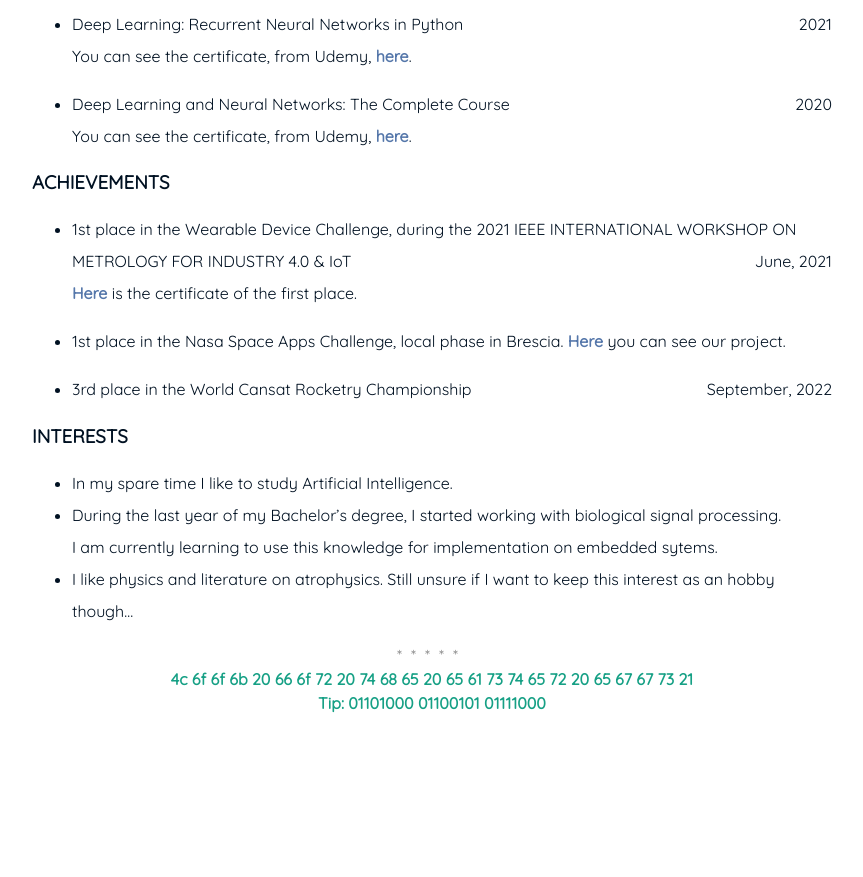
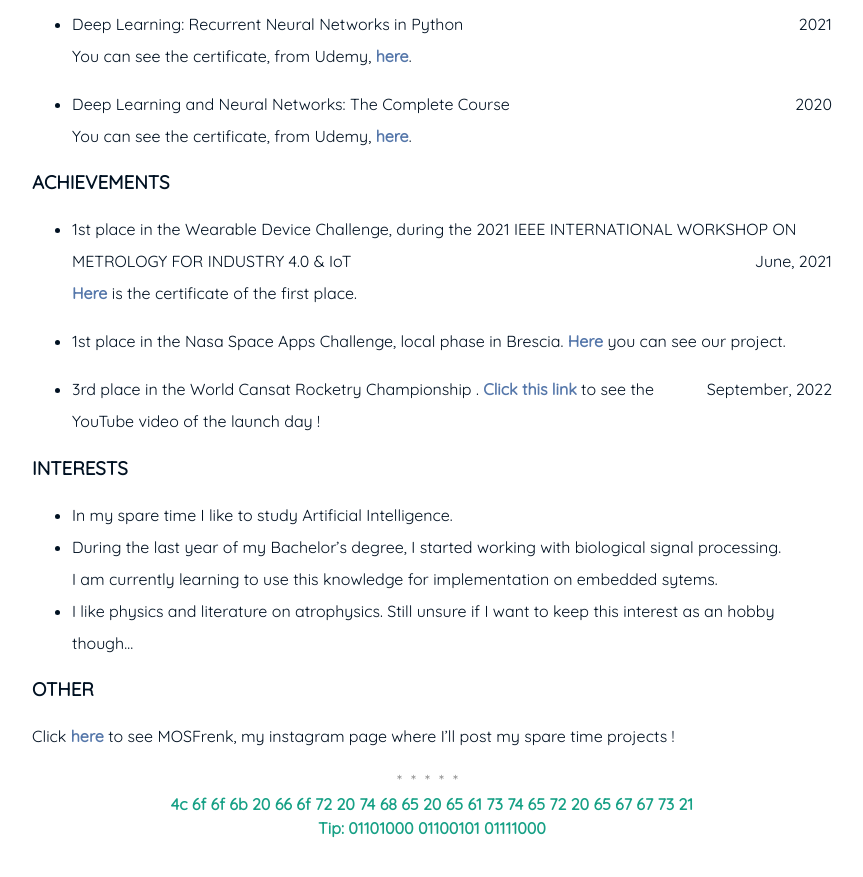
Before and after one commit to FreShq99/frenkishqepa.com, a Jekyll site: the page built from resume.md, in a window 1280 px wide and 900 px high, scrolled down 1070 px. Shown: the top 877 px of the window, without its empty margins (208-1071 px from the left). Built offline with Jekyll 4.4.1, drawn with Linux system fonts in a browser that asks for light colours; before the commit the page ends 1845 px from its top, so only the background shows below that.

Commit message:
Update resume.md

```diff
--- a/resume.md
+++ b/resume.md
@@ -49,7 +49,8 @@ You can see the certificate, from Udemy, [here](https://www.udemy.com/certificat
 - 1st place in the Nasa Space Apps Challenge, local phase in Brescia.
 [Here](https://drive.google.com/drive/folders/1EL8coh3n1aVOn3My_ZGnoqM9zsdFn46T?usp=sharing) you can see our project.
 
-- 3rd place in the World Cansat Rocketry Championship <span style="float: right; ">September, 2022</span>
+- 3rd place in the World Cansat Rocketry Championship <span style="float: right; ">September, 2022</span>.
+[Click this link](https://www.youtube.com/watch?v=HzFJGEE6IlI) to see the YouTube video of the launch day !
 
 ### INTERESTS
 
@@ -57,3 +58,6 @@ You can see the certificate, from Udemy, [here](https://www.udemy.com/certificat
 - During the last year of my Bachelor's degree, I started working with biological signal processing.
 <br/>I am currently learning to use this knowledge for implementation on embedded sytems.
 - I like physics and literature on atrophysics. Still unsure if I want to keep this interest as an hobby though...
+
+### OTHER
+Click [here](https://instagram.com/mosfrenk?igshid=YmMyMTA2M2Y=) to see MOSFrenk, my instagram page where I'll post my spare time projects !
```
